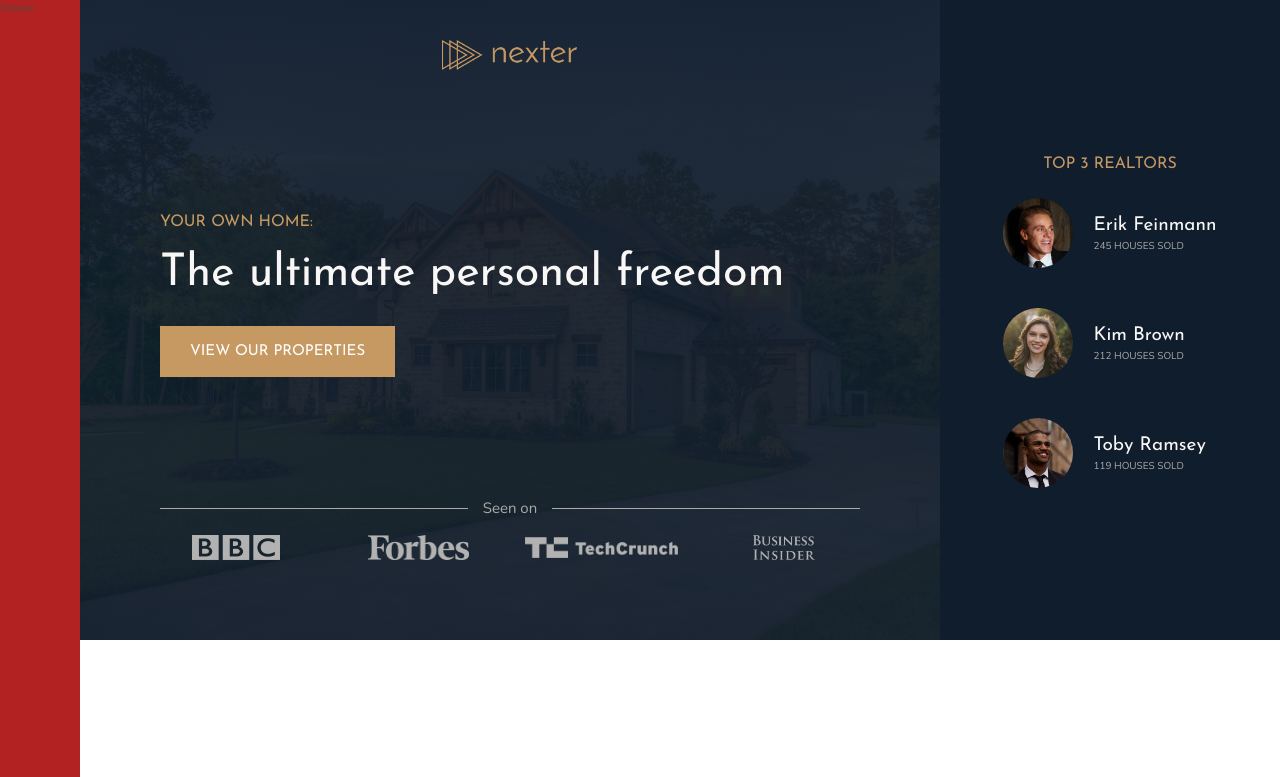
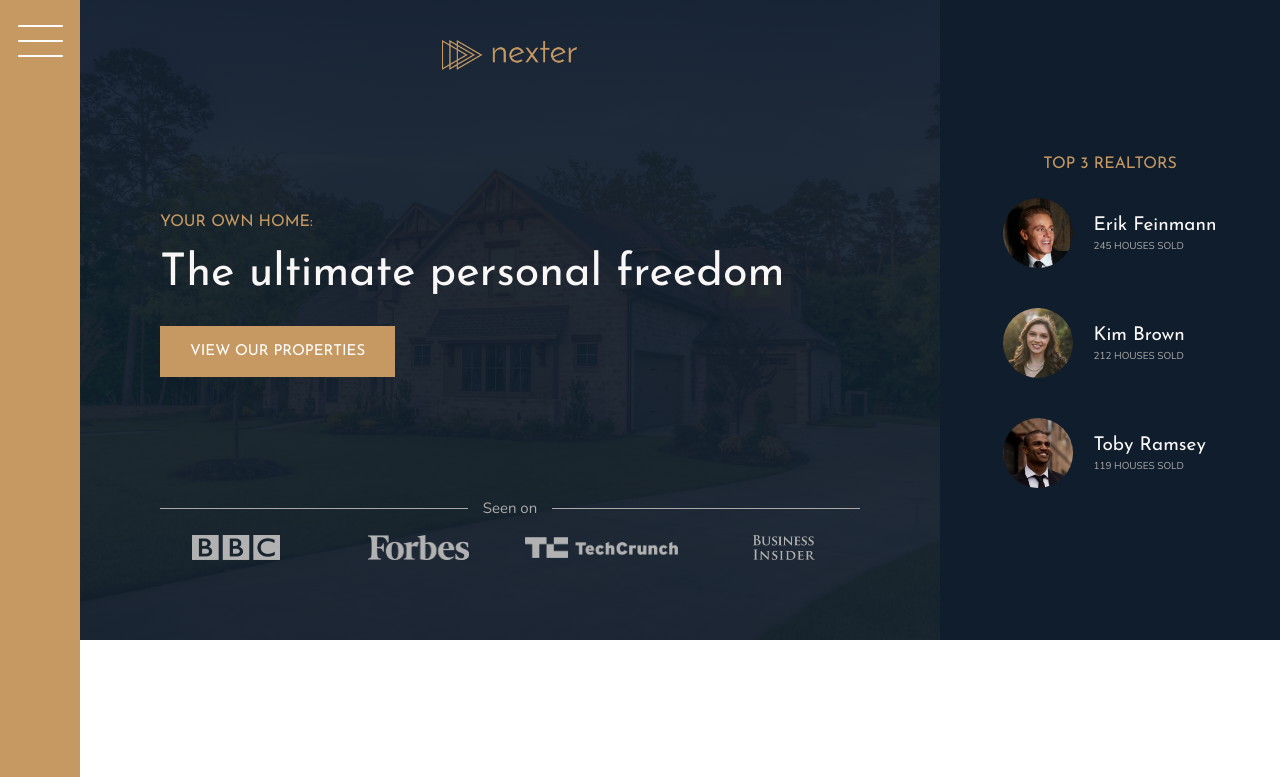
Before and after one commit to anastasiia-stupak/Nexter-Landing, a website: page index.html in a window 1280 px wide. Shown: the top 777 px of the page. Drawn offline with nearby package versions, Linux system fonts and the light colour scheme; files that its build step writes are made by us from their sources.

Commit message:
Sidebar styled

```diff
--- a/index.html
+++ b/index.html
@@ -19,7 +19,9 @@
     <![endif]-->
 </head>
 	<body class="container">
-			<div class="sidebar">Sidebar</div>
+			<div class="sidebar">
+				<button class="sidebar__btn"></button>
+			</div>
 
 				<header class="header">
 				<img src="img/logo.png" alt="Nexter logo" class="header__logo">
--- a/sass/sections/_sidebar.scss
+++ b/sass/sections/_sidebar.scss
@@ -1,7 +1,42 @@
 .sidebar {
-	background-color: firebrick;
-
 	grid-row: 1 / -1;
 	grid-column: sidebar-start / sidebar-end;
 
+	display: flex;
+	justify-content: center;
+
+	background-color: $color-primary;
+
+	&__btn {
+		width: 4.5rem;
+		height: 2px;
+		margin-top: 4rem;
+		border: none;
+		border-radius: 3px;
+
+		background-color: $color-white;
+
+		&::before,
+		&::after {
+			content: '';
+			display: block;
+			width: 100%;
+			height: 2px;
+			border-radius: 3px;
+
+			background-color: $color-white;
+		}
+
+		&::before {
+			transform: translateY(-1.5rem);
+		}
+
+		&::after {
+			transform: translateY(1.3rem);
+		}
+
+		&:focus {
+			outline: none;
+		}
+	}
 }
```
